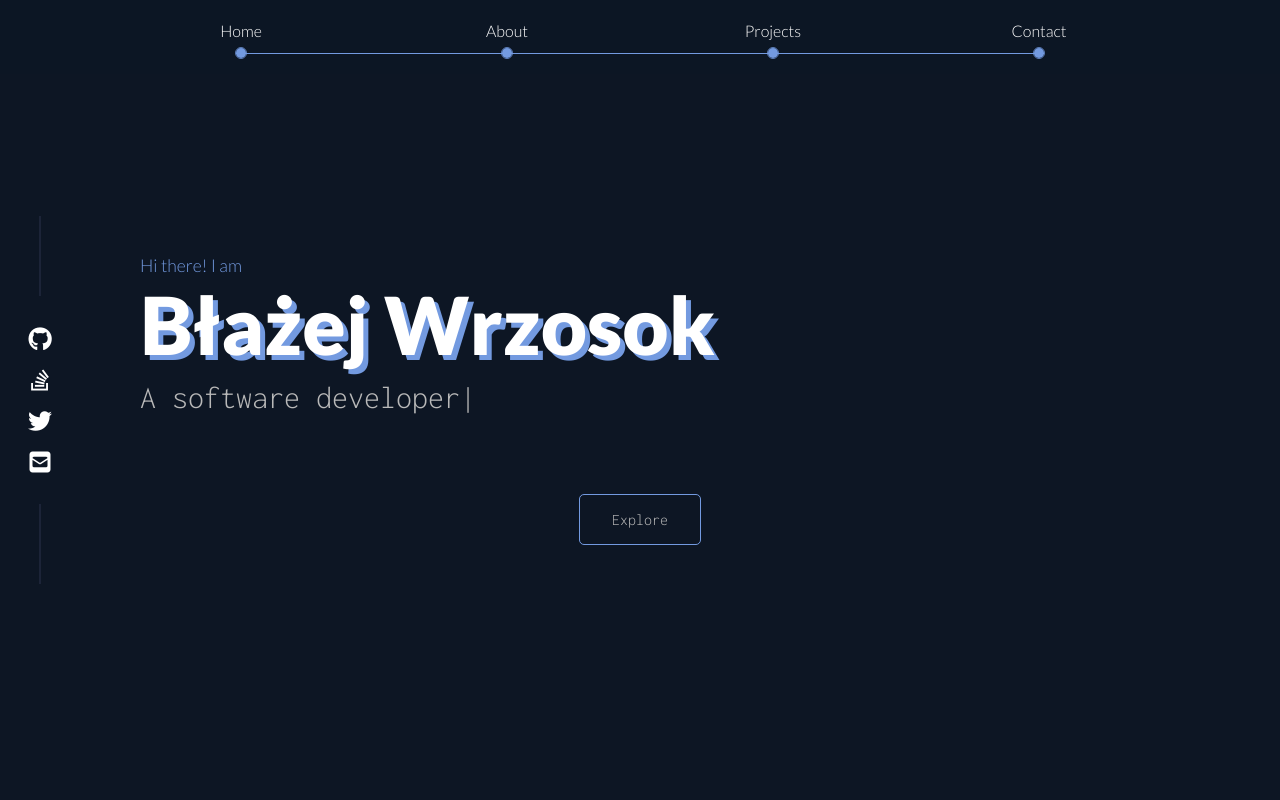
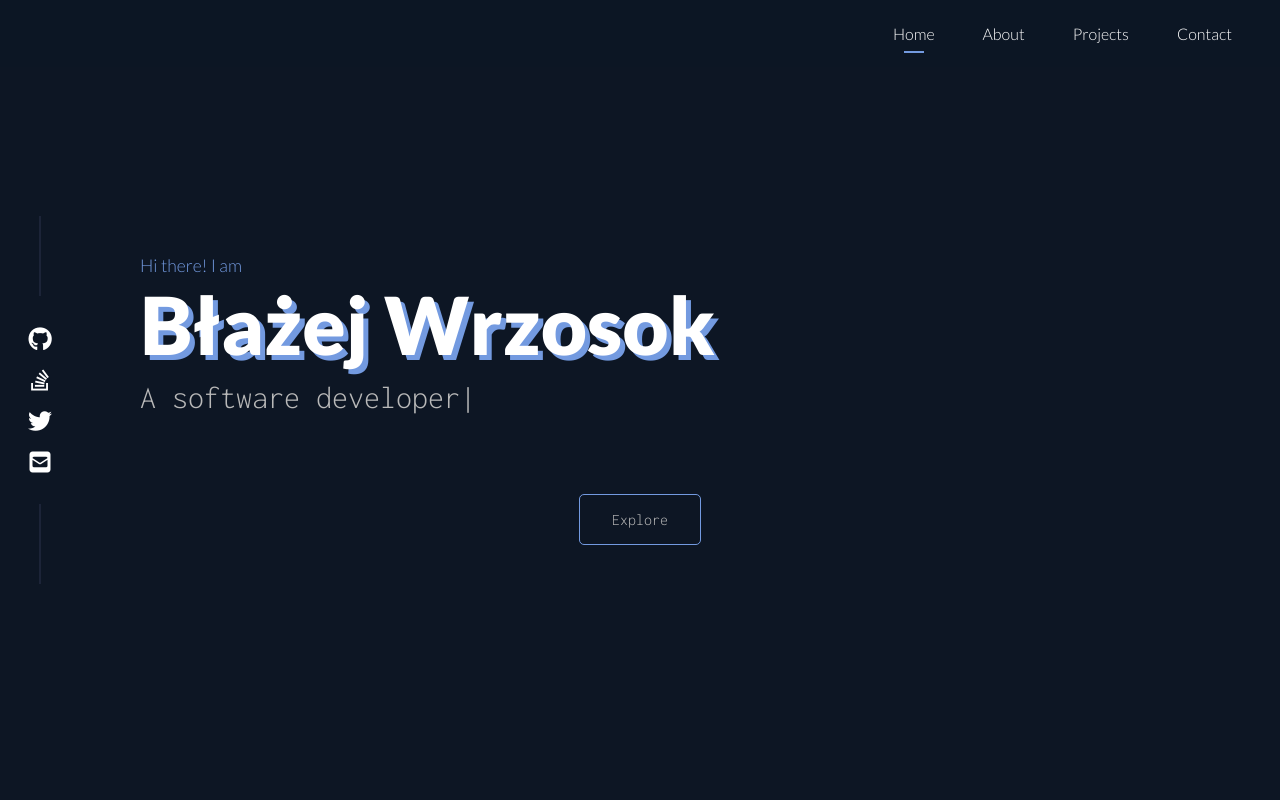
Before and after one commit to wblazej/wblz.xyz, a React (Create React App) app: page / in a window 1280 px wide. Shown: the top 800 px of the page. Built offline with nearby package versions, Linux system fonts and the light colour scheme.

Commit message:
smooth scrolling sections offsets fix

```diff
--- /dev/null
+++ b/src/elements/Contact/Contact.tsx
@@ -0,0 +1,28 @@
+import './contact.scss';
+import toast from 'react-hot-toast';
+
+const Contact = () => {
+    return (
+        <section className="contact">
+            <div className="header">
+                <h3>Share feedback</h3>
+                <div className="break-line"></div>
+            </div>
+
+            <div className="section-content">
+                <p>I'd love to hear from you. Share some feedback or just say hello</p>
+
+                <div className="buttons">
+                    <a className='btn' href="mailto:blazej.wrzosok@gmail.com">Send e-mail</a>
+
+                    <button onClick={() => {
+                        navigator.clipboard.writeText("blazej.wrzosok@gmail.com")
+                        toast.success('Copied to your clipboard')
+                    }} className='btn'>Copy e-mail</button>
+                </div>
+            </div>
+        </section>
+    )
+}
+
+export default Contact;
--- /dev/null
+++ b/src/elements/Contact/contact.scss
@@ -0,0 +1,30 @@
+@import './../../style/variables';
+
+section.contact {
+    .section-content {
+        h4 {
+            text-align: center;
+            font-weight: bold;
+            font-size: 2rem;
+            margin: 0;
+            color: $secondary-font-color;
+            font-family: $secondary-font
+        }
+
+        p {
+            text-align: center;
+            font-size: 1.1rem;
+        }
+
+        .buttons {
+            display: flex;
+            justify-content: center;
+            flex-wrap: wrap;
+            margin: 2em auto;
+
+            .btn {
+                margin: .5em;
+            }
+        }
+    }
+}
--- a/src/elements/Footer/Footer.tsx
+++ b/src/elements/Footer/Footer.tsx
@@ -2,36 +2,15 @@ import { useState } from 'react';
 import randint from '../../ts/randint';
 import './footer.scss';
 import { quotes } from '../../const/content';
-import toast from 'react-hot-toast';
 
 const Footer = () => {
     const [quoteIndex, setQuoteIndex] = useState(randint(0, quotes.length - 1))
 
     return (
         <footer>
-            <div className="header">
-                <h3>Share feedback</h3>
-                <div className="break-line"></div>
-            </div>
-
-            <div className="section-content">
-                <p>I'd love to hear from you. Share some feedback or just say hello</p>
-
-                <div className="buttons">
-                    <a className='btn' href="mailto:blazej.wrzosok@gmail.com">Send e-mail</a>
-
-                    <button onClick={() => {
-                        navigator.clipboard.writeText("blazej.wrzosok@gmail.com")
-                        toast.success('Copied to your clipboard')
-                    }} className='btn'>Copy e-mail</button>
-                </div>
-            </div>
-
-            <div className="copyright">
-                <span>&copy; {new Date().getFullYear()} Błażej Wrzosok</span>
-                <span><a href="https://github.com/wblazej/personal-website" target="_blank" rel="norefferer">Source code</a></span>
-                <span>blazej.wrzosok@gmail.com</span>
-            </div>
+            <span>&copy; {new Date().getFullYear()} Błażej Wrzosok</span>
+            <span><a href="https://github.com/wblazej/personal-website" target="_blank" rel="norefferer">Source code</a></span>
+            <span>blazej.wrzosok@gmail.com</span>
         </footer>
     )
 }
--- a/src/elements/Footer/footer.scss
+++ b/src/elements/Footer/footer.scss
@@ -1,39 +1,9 @@
 @import './../../style/variables';
 
 footer {
-    margin-bottom: 0;
-
-    .section-content {
-        h4 {
-            text-align: center;
-            font-weight: bold;
-            font-size: 2rem;
-            margin: 0;
-            color: $secondary-font-color;
-            font-family: $secondary-font
-        }
-
-        p {
-            text-align: center;
-            font-size: 1.1rem;
-        }
-
-        .buttons {
-            display: flex;
-            justify-content: center;
-            flex-wrap: wrap;
-            margin: 2em auto;
-
-            .btn {
-                margin: .5em;
-            }
-        }
-    }
-
-    .copyright {
     padding: 1.5em;
     text-align: center;
-        margin-top: 10em;
+    padding-top: 10em;
 
     span {
         padding: 1em;
@@ -57,4 +27,3 @@ footer {
         }
     }
 }
-}
--- a/src/elements/NavBar/NavBar.tsx
+++ b/src/elements/NavBar/NavBar.tsx
@@ -15,25 +15,12 @@ const NavBar = () => {
     }, [])
 
     return (
-        <div className={classNames("nav-bar", isDown && "down")}>
-            <nav>
-                <div className="sections">
-                    <div className="section">
-                        <Link to="home" smooth={true} spy={true} offset={-100} duration={300}><span>Home</span></Link>
-                    </div>
-                    <div className="section">
-                        <Link to="about" smooth={true} spy={true} offset={-100} duration={300}><span>About</span></Link>
-                    </div>
-                    <div className="section">
-                        <Link to="projects" smooth={true} spy={true} offset={-100} duration={300}><span>Projects</span></Link>
-                    </div>
-                    <div className="section">
-                        <Link to="footer" smooth={true} spy={true} offset={-100} duration={300}><span>Contact</span></Link>
-                    </div>
-                </div>
-                <div className="progress-bar"></div>
-            </nav>
-        </div>
+        <nav className={classNames("nav-bar", isDown && "down")}>
+            <Link to="home" smooth={true} spy={true} offset={-100} duration={500}><span>Home</span></Link>
+            <Link to="about" smooth={true} spy={true} offset={-100} duration={500}><span>About</span></Link>
+            <Link to="projects" smooth={true} spy={true} offset={-100} duration={500}><span>Projects</span></Link>
+            <Link to="contact" smooth={true} spy={true} offset={-200} duration={500}><span>Contact</span></Link>
+        </nav>
     )
 }
 
--- a/src/elements/NavBar/navBar.scss
+++ b/src/elements/NavBar/navBar.scss
@@ -1,7 +1,7 @@
 @import './../../style/variables';
 @import './../../style/utils';
 
-.nav-bar {
+nav {
     @include keyframes-animation(nav-bar) {
         0%, 20% {
             transform: translateY(-5em);
@@ -13,11 +13,12 @@
 
     top: 0;
     left: 0;
-    padding: 1em;
+    padding: 1.5em;
     width: 100%;
     box-sizing: border-box;
     position: fixed;
     display: flex;
+    justify-content: flex-end;
     flex-direction: row;
     background-color: #0e1725d9;
     backdrop-filter: blur(10px);
@@ -29,90 +30,26 @@
         box-shadow: 0 0 15px 1px $box-shadow-color;
     }
 
-    nav {
-        display: flex;
-        flex-direction: row;
-        justify-content: flex-end;
-        margin: 0 auto;
+    a {
+        margin: 0 1.5em;
         position: relative;
-        padding-top: 2em;
+        cursor: pointer;
 
-        .sections {
-            display: flex;
-
-            .section {
-                margin: 0 10vw;
-
-                &:first-child {
-                    margin-left: 0;
-                }
-
-                &:last-child {
-                    margin-right: 0;
-                }
-
-                a {
-                    width: 10px;
-                    height: 10px;
-                    background-color: $accent-color;
-                    border-radius: 50%;
-                    position: relative;
-                    display: block;
-                    text-decoration: none;
-                    color: $primary-font-color;
-
-                    &::after {
-                        @include keyframes-animation(step-pulsing-point) {
-                            from {
-                                top: 0;
-                                bottom: 0;
-                                left: 0;
-                                right: 0;
-                                opacity: 1;
-                            }
-                            to {
-                                top: -5px;
-                                bottom: -5px;
-                                left: -5px;
-                                right: -5px;
-                                opacity: 0;
-                            }
-                        }
-
-                        position: absolute;
-                        content: '';
-                        border-radius: 50%;
-                        border: 1px solid $accent-color;
-                        animation: step-pulsing-point 1s infinite linear;
-                    }
-
-                    span {
-                        @include keyframes-animation(step-tooltip) {
-                            0%, 25% {
-                                opacity: 0;
-                            }
-                            50% {
-                                opacity: 1;
-                            }
-                        }
-                        position: absolute;
-                        left: 50%;
-                        transform: translateX(-50%);
-                        bottom: calc(100% + .5em);
-                        animation: step-tooltip $animation-time;
-                        cursor: pointer;
-                    }
-                }
-            }
+        &::after {
+            position: absolute;
+            content: '';
+            width: 20px;
+            height: 2px;
+            background-color: $accent-color;
+            left: 50%;
+            transform: translateX(-50%);
+            bottom: -10px;
+            transition: opacity .3s;
+            opacity: 0;
         }
 
-        .progress-bar {
-            position: absolute;
-            left: 0;
-            right: 0;
-            height: 1px;
-            background-color: $accent-color;
-            bottom: 4px;
+        &.active::after {
+            opacity: 1;
         }
     }
 }
--- a/src/index.tsx
+++ b/src/index.tsx
@@ -10,6 +10,7 @@ import Socials from './elements/Socials/Socials';
 import About from './elements/About/About';
 import Projects from './elements/Projects/Projects';
 import Footer from './elements/Footer/Footer';
+import Contact from './elements/Contact/Contact';
 
 ReactDOM.render(
 	<React.StrictMode>
@@ -19,7 +20,9 @@ ReactDOM.render(
 		<Element name="home"><Home/></Element>
 		<Element name="about"><About/></Element>
 		<Element name="projects"><Projects/></Element>
-		<Element name="footer"><Footer/></Element>
+		<Element name="contact"><Contact/></Element>
+
+		<Footer/>
 
 		<Toaster
 			position='bottom-center'
--- a/src/style/index.scss
+++ b/src/style/index.scss
@@ -10,12 +10,12 @@ body {
     font-weight: 300;
 }
 
-section, footer {
+section {
     max-width: 800px;
     margin: 0 auto;
     padding-left: 5em;
     padding-right: 5em;
-    margin-bottom: 20em;
+    margin-bottom: 300px;
 
     .header {
         display: flex;
```
Lines whose indentation alone changed are shown as unchanged.
